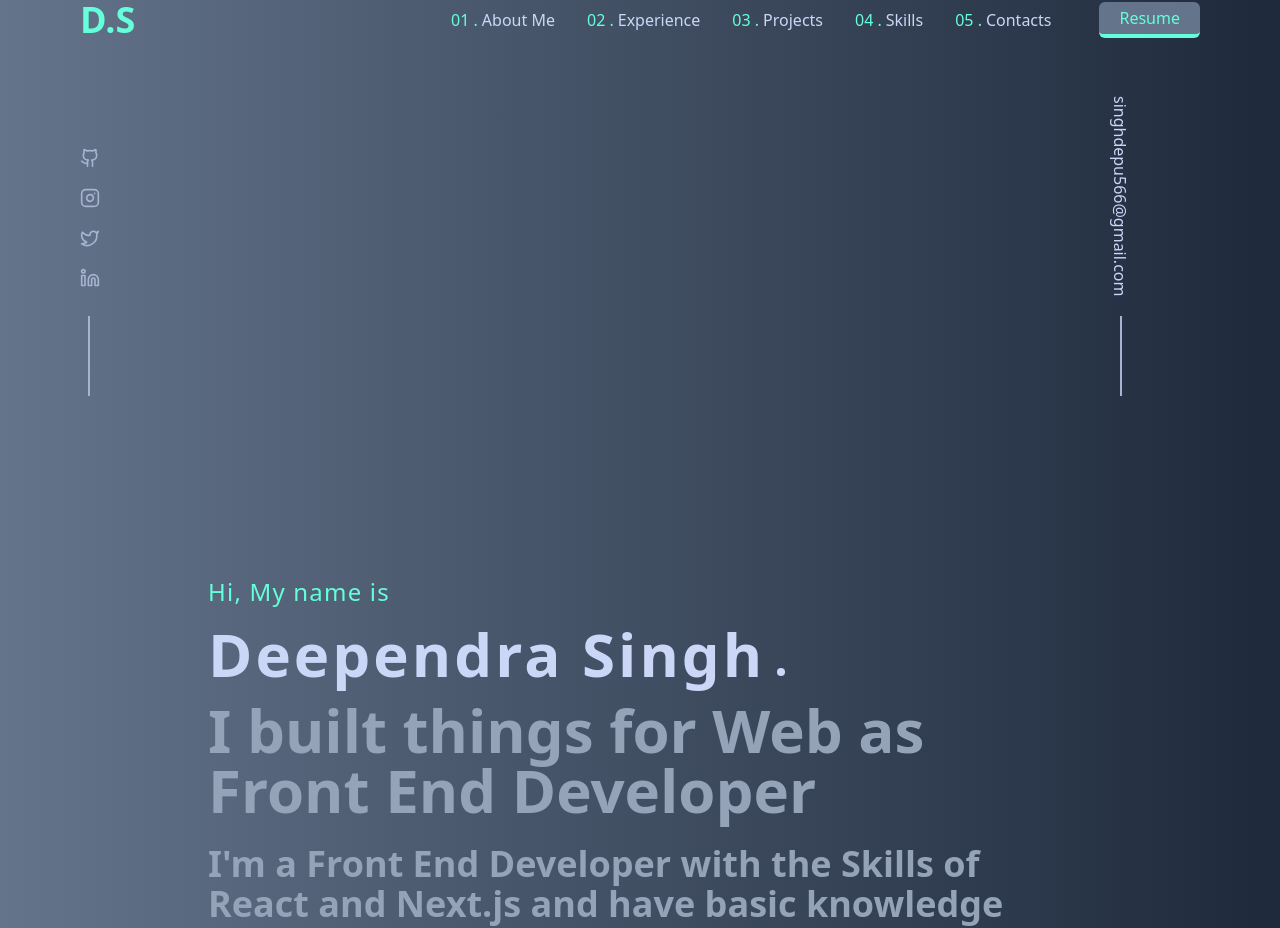
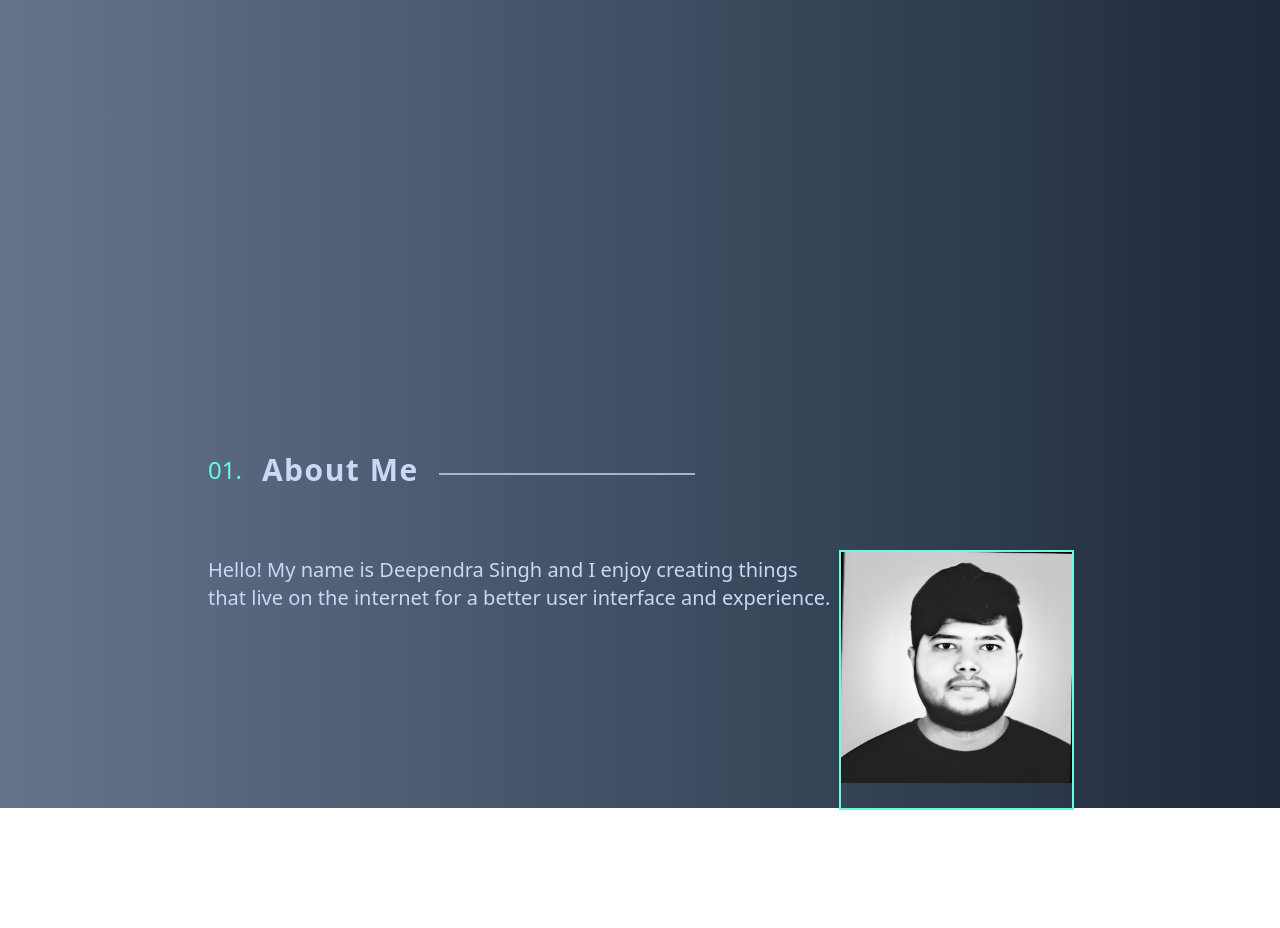
Before and after one commit to deependrasingh002/deependra-singh, a React (Vite) app: page / in a window 1280 px wide. Shown: the part 392-1320 px from the top of the page. After the commit the page ends 1280 px from the top, so only its background shows below. Built offline with nearby package versions, Linux system fonts and the light colour scheme; a web font is replaced by a local one.

Commit message:
change for mobile

```diff
--- a/src/App.jsx
+++ b/src/App.jsx
@@ -3,7 +3,7 @@ import LandingComponent from './components/LandingComponent'
 
 const App = () => {
   return (
-    <main>
+    <main className='min-h-screen '>
       <LandingComponent/>
     </main>
   )
--- a/src/components/About.jsx
+++ b/src/components/About.jsx
@@ -3,18 +3,18 @@
 export default function About() {
     return (
         <section className="mx-52 my-20">
-            <div className="flex items-center gap-x-5 text-2xl">
+            <div className="flex flex-col md:flex-row  items-center gap-x-5 text-2xl">
                 <span className="text-primary">01.</span>
                 <span className="text-secondary font-bold text-3xl tracking-wider">About Me</span>
                 <div className="after:content-[''] after:w-64 after:h-[2px]  after:bg-secondaryLight after:block after:mt-2"></div>
             </div>
-            <div className="text-xl text-secondary flex items-center justify-between">
-    <p className="w-[700px] mb-32">
+            <div className="md:mt-0 mt-7 text-xl text-secondary flex flex-col md:flex-row items-center justify-between">
+    <p className="md:w-[700px]  mb-32">
         Hello! My name is Deependra Singh and I enjoy creating things that live on the internet for a better user interface and experience.
     </p>
-    <div className="outline outline-2 outline-primary relative h-64 w-64 hover:cursor-pointer mt-16">
+    <div className="outline outline-2 outline-primary relative h-52 w-52 mb-28 md:mb-0  md:h-64 md:w-64 hover:cursor-pointer md:mt-16">
         <img
-            src="../../public/depu.png"
+            src="public/depu.png"
             alt="Image description"
             className="absolute grayscale hover:grayscale-0 hover:-translate-x-2 hover:-translate-y-2 transition-all duration-500"
         />
--- a/src/components/HeroSection.jsx
+++ b/src/components/HeroSection.jsx
@@ -29,15 +29,15 @@ useEffect(()=>{
         <section className="mx-52 my-36">
             <div className="flex flex-col gap-y-4">
                 <h1 className="space-x-10 text-2xl text-primary tracking-wider">Hi, My name is </h1>
-                <h1 className="text-6xl font-bold tracking-wider text-secondary flex items-end gap-x-3">
+                <h1 className="text-3xl md:text-6xl font-bold tracking-wider text-secondary flex items-end gap-x-3">
                     <span>Deependra Singh</span>
-                    <span className="block w-2 h-2 bg-secondary rounded-full mb-2"></span>
+                    <span className="block md:w-2 md:h-2 bg-secondary rounded-full mb-2"></span>
                 </h1>
-                <h1 className="text-6xl font-bold text-slate-400 flex items-end gap-x-3">
+                <h1 className="text-3xl md:text-6xl font-bold text-slate-400 flex items-end gap-x-3 w-[200px] md:w-auto">
                     <span>I built things for Web as Front End Developer</span>
 
                 </h1>
-                <h1 className="text-4xl font-bold text-slate-400 mt-2" >
+                <h1 className="text-2xl md:text-4xl font-bold text-slate-400 mt-2 w-[200px] md:w-auto" >
                     I&apos;m a Front End Developer with the Skills of React and Next.js and have basic knowledge about Angular.
                 </h1>
 
--- a/src/components/Home.jsx
+++ b/src/components/Home.jsx
@@ -49,7 +49,7 @@ function Home() {
         </div>
 
         {/* Desktop Navigation */}
-        <nav className="hidden lg:flex items-center justify-between gap-x-12 min-h-screen">
+        <nav className="hidden lg:flex items-center justify-between gap-x-12">
           <ul className="flex items-center justify-between gap-x-8">
             {navLinks.map((nav) => (
               <li
@@ -72,7 +72,7 @@ function Home() {
 
         {/* Mobile Navigation */}
         {isMenuOpen && (
-          <nav className="absolute top-16 rounded-sm right-0 w-2/3 bg-slate-700 p-5 lg:hidden"
+          <nav className="absolute top-16 rounded-sm right-0 w-2/3 bg-slate-700 p-5 lg:hidden "
 
           >
             <ul className="flex flex-col gap-4">
@@ -95,7 +95,7 @@ function Home() {
       </header>
 
       {/* Left Sidebar */}
-      <aside className="fixed bottom-0 left-20 py-3">
+      <aside className=" md:bottom-0 md:left-20 md:py-3 hidden md:fixed md:block">
         <div className="flex flex-col gap-5">
           <Github className="text-secondaryLight hover:text-primary hover:cursor-pointer transform hover:-translate-y-1 duration-200 ease-linear" size={20} />
           <Instagram className="text-secondaryLight hover:text-primary hover:cursor-pointer transform hover:-translate-y-1 duration-200 ease-linear" size={20} />
@@ -106,7 +106,7 @@ function Home() {
       </aside>
 
       {/* Right Sidebar */}
-      <aside className="fixed bottom-0 -right-10 py-3">
+      <aside className="hidden md:fixed md:bottom-0 md:-right-10 md:py-3 md:block">
         <div className="flex flex-col after:content-[''] after:w-[2px] after:h-20 after:bg-secondaryLight after:block after:mt-52">
           <p className="rotate-90 origin-left text-secondary hover:text-primary hover:cursor-pointer transform hover:-translate-y-1 duration-200 ease-linear">
             <a href="#">singhdepu566@gmail.com</a>
--- a/src/components/LandingComponent.jsx
+++ b/src/components/LandingComponent.jsx
@@ -6,7 +6,7 @@ export default function LandingComponent() {
     const helloData = ['Hello', 'नमस्ते', 'Hola', 'Bonjour', 'Nǐn hǎo', 'Konnichiwa'];
 
     const [hello, setHello] = useState(0);
-    const [showHome, setShowHome] = useState(true); // State to determine which component to render
+    const [showHome, setShowHome] = useState(false); // State to determine which component to render
     const [hasCompletedCycle, setHasCompletedCycle] = useState(false);
 
     const backgroundRef = useRef(null);
```
